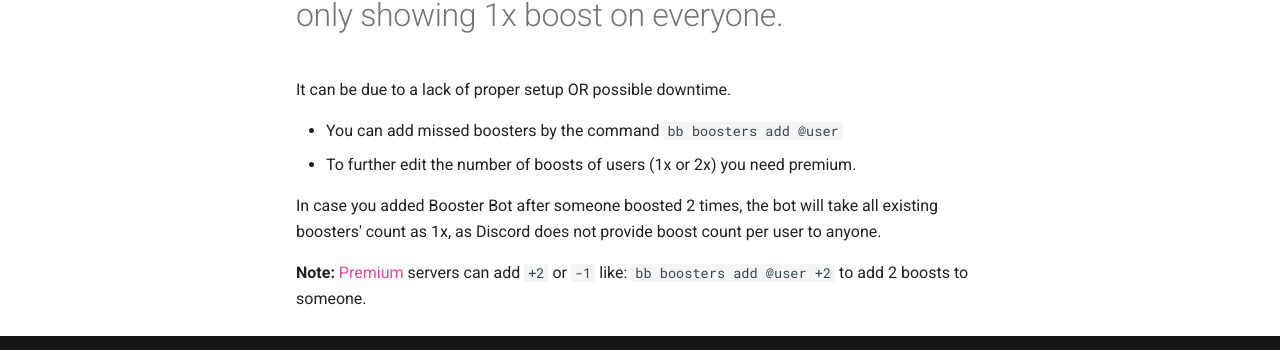
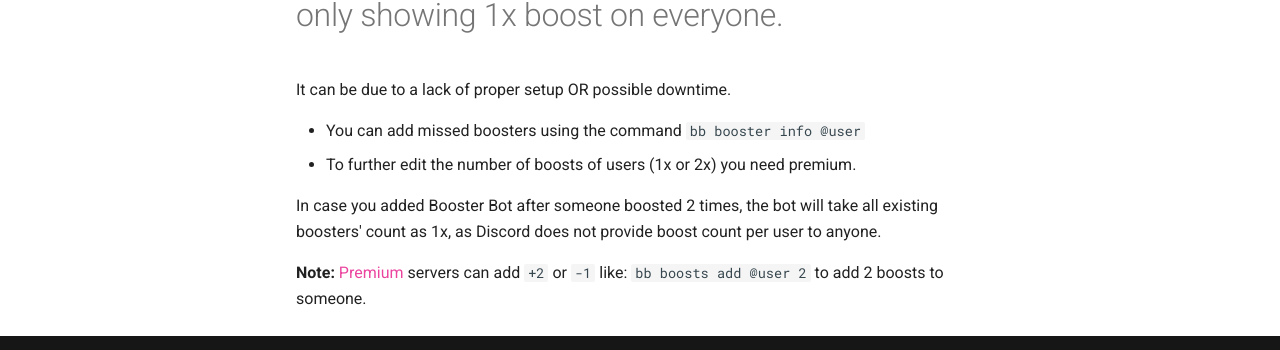
Before and after one commit to Booster-Bot-Discord/mkdocs-boosterbot, an MkDocs documentation site: the page built from docs/faq.md, in a window 1280 px wide and 1244 px high. Shown: the part 843-1193 px from the top of the window. Built offline with MkDocs 1.6.1 and Material for MkDocs 9.7.7, drawn with Linux system fonts in a browser that asks for light colours; comment, search, counter and statistics services are not loaded.

Commit message:
fix: incorrect commands for adding booster to the list and adding boosts to a user

```diff
--- a/docs/faq.md
+++ b/docs/faq.md
@@ -22,9 +22,9 @@ However, no one can detect if someone removed 1 out of 2 boosts (not even the se
 
 It can be due to a lack of proper setup OR possible downtime.
 
--   You can add missed boosters by the command `bb boosters add @user`
+-   You can add missed boosters using the command `bb booster info @user`
 -   To further edit the number of boosts of users (1x or 2x) you need premium.
 
 In case you added Booster Bot after someone boosted 2 times, the bot will take all existing boosters' count as 1x, as Discord does not provide boost count per user to anyone.
 
-**Note:** [Premium](https://boosterbot.xyz/premium) servers can add `+2` or `-1` like: `bb boosters add @user +2` to add 2 boosts to someone.
+**Note:** [Premium](https://boosterbot.xyz/premium) servers can add `+2` or `-1` like: `bb boosts add @user 2` to add 2 boosts to someone.
```
Also changed, not shown: docs/setup.md (+1 -1 lines).
